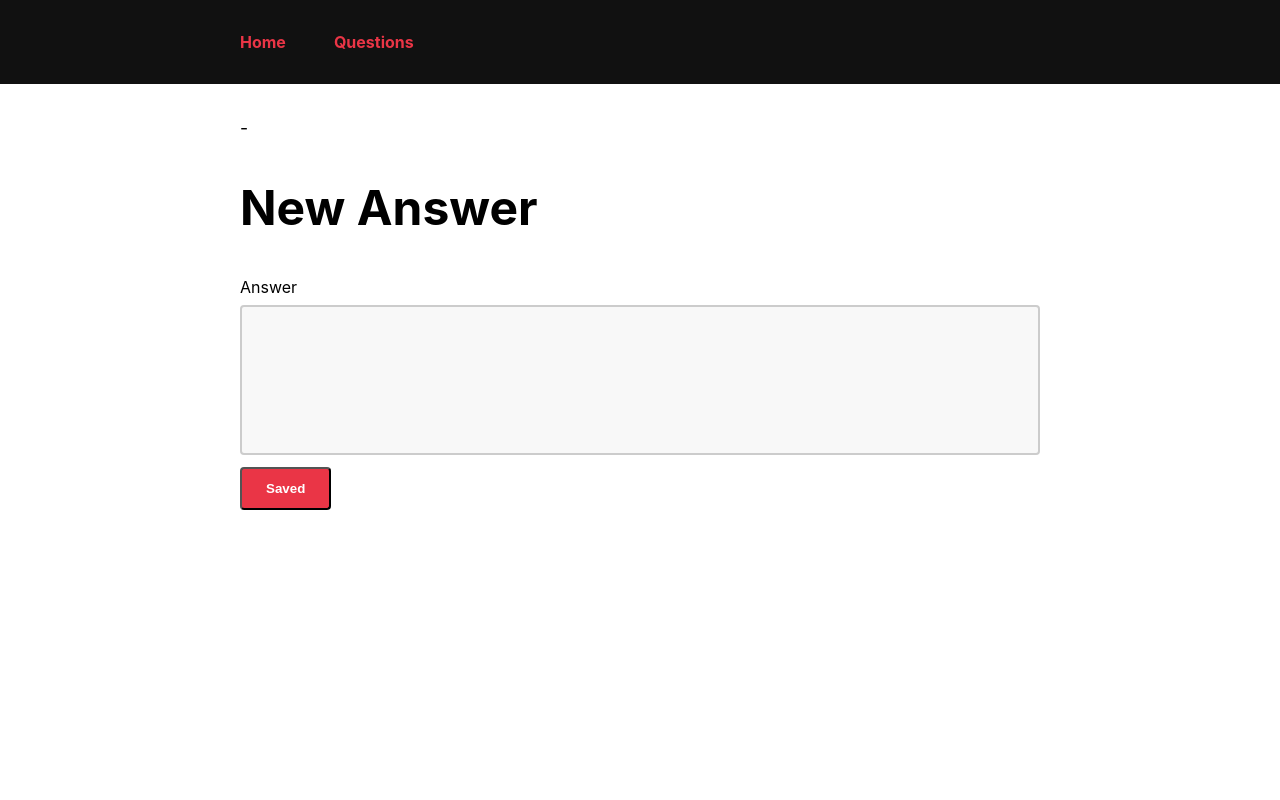
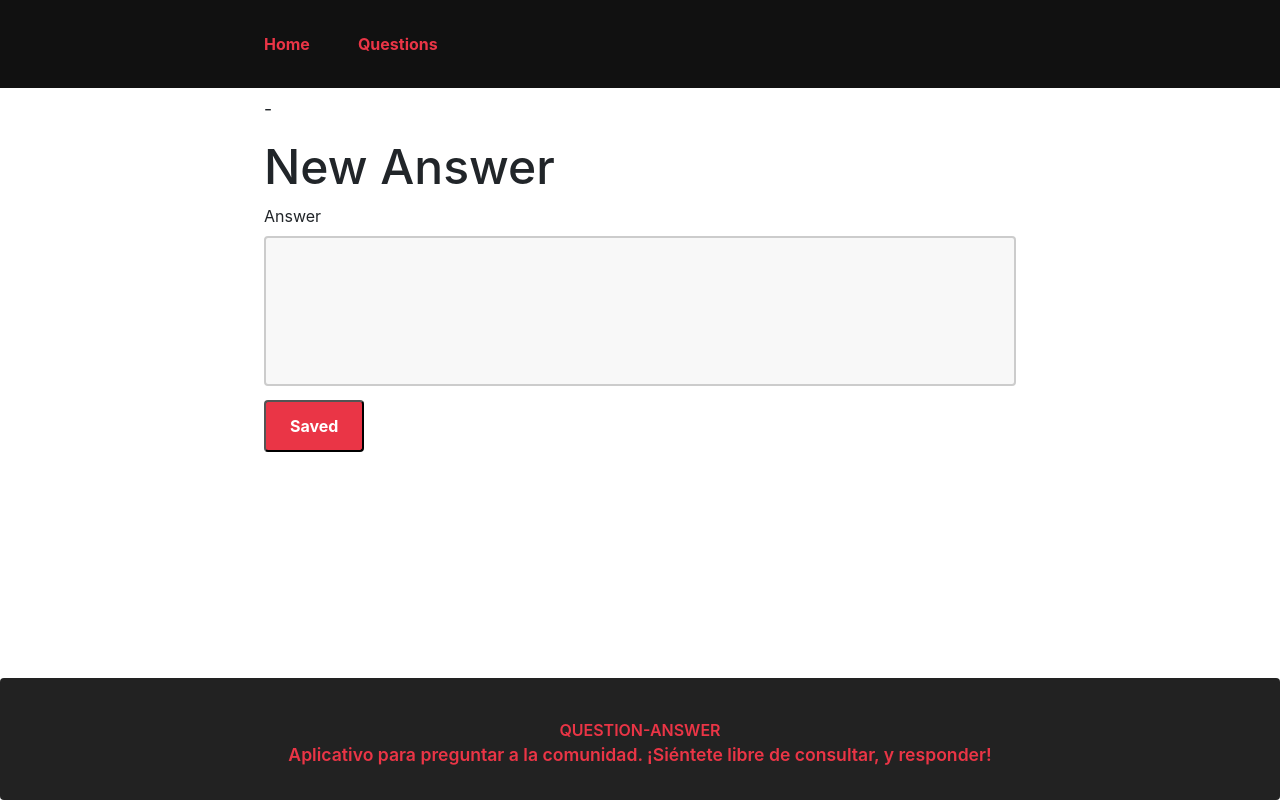
Before and after one commit to Jutololla/QuestionAnswer, a React (Create React App) app in the folder web/: page /answer/1 in a window 1280 px wide. Built offline with nearby package versions, Linux system fonts and the light colour scheme; no server answers.

Commit message:
Footer agregado

```diff
--- a/web/public/index.html
+++ b/web/public/index.html
@@ -11,6 +11,7 @@
     -->
 	<link rel="manifest" href="%PUBLIC_URL%/manifest.json">
 	<link rel="shortcut icon" href="%PUBLIC_URL%/favicon.ico">
+  <link href="https://cdn.jsdelivr.net/npm/bootstrap@5.1.3/dist/css/bootstrap.min.css" rel="stylesheet" integrity="sha384-1BmE4kWBq78iYhFldvKuhfTAU6auU8tT94WrHftjDbrCEXSU1oBoqyl2QvZ6jIW3" crossorigin="anonymous">
 	<!--
       Notice the use of %PUBLIC_URL% in the tags above.
       It will be replaced with the URL of the `public` folder during the build.
@@ -27,6 +28,21 @@
 	<noscript>
 		You need to enable JavaScript to run this app.
 	</noscript>
+  <style>
+    .footer {
+      position: fixed;
+      left: 0;
+      bottom: 0;
+      width: 100%;
+      background-color: #222;
+      color: white;
+      text-align: center;
+      font-weight: 600;
+    padding: 1rem 1.5rem;
+    border-radius: 4px;
+    color: #ea3546;
+    }
+    </style>
 	<div id="root"></div>
 	<!--
       This HTML file is a template.
--- a/web/src/App.js
+++ b/web/src/App.js
@@ -18,6 +18,7 @@ import QuestionFormPage from './pages/QuestionFormPage'
 import AnswerFormPage from './pages/AnswerFormPage'
 import OwnerQuestionsPage from './pages/OwnerQuestionsPage'
 import { useAuthState } from "react-firebase-hooks/auth";
+import Footer from './components/Footer';
 
 firebase.initializeApp({
   apiKey: "AIzaSyCTySyvuIDPg7RWF6ceuuwC2t3BEiAK38o",
@@ -65,6 +66,7 @@ const App = ({ dispatch }) => {
           </Switch>
         </>
       }
+      <Footer/>
     </Router>
   )
 }
@@ -81,6 +83,7 @@ function SignIn() {
 function SignOut({ dispatch }) {
   return (
     auth.currentUser && (
+      <>
       <button
         className="button right"
         onClick={() => {
@@ -90,6 +93,8 @@ function SignOut({ dispatch }) {
       >
         Sign out
       </button>
+      <Footer/>
+      </>
     )
   );
 }
--- /dev/null
+++ b/web/src/components/Footer.js
@@ -0,0 +1,15 @@
+import React from 'react'
+
+export default function Footer() {
+
+
+    return (
+        <>
+            <div class="footer" >
+                <br />
+                <span className="title-footer"> QUESTION-ANSWER</span>
+                <p>Aplicativo para preguntar a la comunidad. ¡Siéntete libre de consultar, y responder!</p>
+            </div>
+        </>
+    )
+}
```
